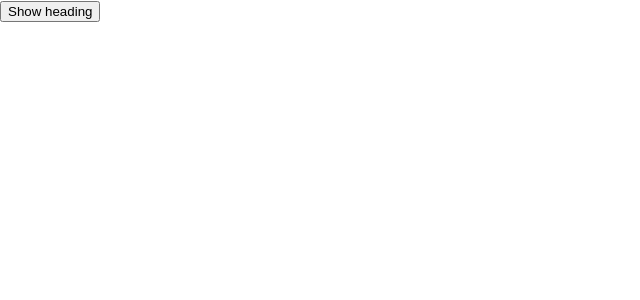
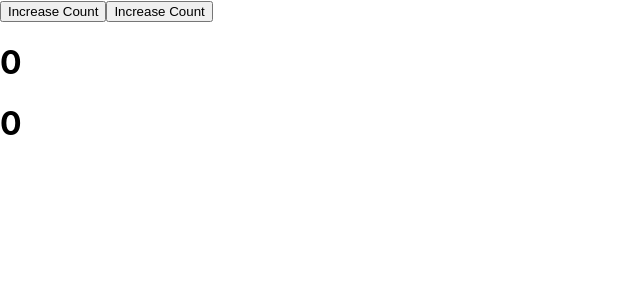
Before and after one commit to TanzimIbthesam/ReactJs, a React (Create React App) app in the folder reactcourse/: page / in a window 1280 px wide. Shown: the top 300 px of the page, without its empty margins (0-640 px from the left). Built offline with nearby package versions, Linux system fonts and the light colour scheme.

Commit message:
9-UseEffectwithandwithoutProps

```diff
--- a/reactcourse/src/App.js
+++ b/reactcourse/src/App.js
@@ -1,38 +1,32 @@
 
 
 
-import React  from 'react';
+import React, {  useState }  from 'react';
 import './App.css';
-import ClassUserTwo from './ClassUsertwo';
+import PropsUseEffect from './PropsUseEffect';
 // import ClassUserTwo from './ClassUsertwo';
-import Test from './Test';
+// import ClassUserTwo from './ClassUsertwo';
+// import Test from './Test';
 
-class App extends React.Component{
-  //  const [name,setName]=useState("Tanzim");
-  // const changeName=()=>{
-  //   setName("Tanzim Ibthesam")
-  // }
-  constructor(props){
-    super()
-    // console.log(props);
-    this.state={
-        // name:"Tanzim",
-        count:0,
-        showButton:false
-
-    }
-
-}
-render(){
-  return(
-    <div>
-      {/* <ClassUserTwo /> */}
-      <button onClick={()=>this.setState({showHeading:!this.state.showHeading})}>Show heading</button>
-              {this.state.showHeading ? <Test />: null}
-    </div>
-  )
-
-}
+const App=()=>{
+  const [count, setCount] =useState(0);
+  const [increaseCount,setIncreaseCount]=useState(0);
+  // useEffect(()=>{
+  //   console.log("Clicked");
+  // },[increaseCount])
+  function addClick(){
+    setCount(count+1)
+  }
+  function increase(){
+    setIncreaseCount(increaseCount+1)
+  }
+     return (
+       <div>
+          <button onClick={addClick}>Increase Count</button>
+          <button onClick={increase}>Increase Count</button>
+          <PropsUseEffect count={count} increaseCount={increaseCount} />
+       </div>
+     )
 
 }
 
--- /dev/null
+++ b/reactcourse/src/PropsUseEffect.js
@@ -0,0 +1,18 @@
+import { useEffect } from "react";
+
+const PropsUseEffect=(props)=>{
+
+        useEffect(()=>{
+            console.log("Clicked"+props.increaseCount);
+          },[props.increaseCount])
+
+    return(
+        <div>
+            <h1>{props.count}</h1>
+            <h1>{props.increaseCount}</h1>
+        </div>
+    )
+
+}
+
+export default PropsUseEffect;
```
